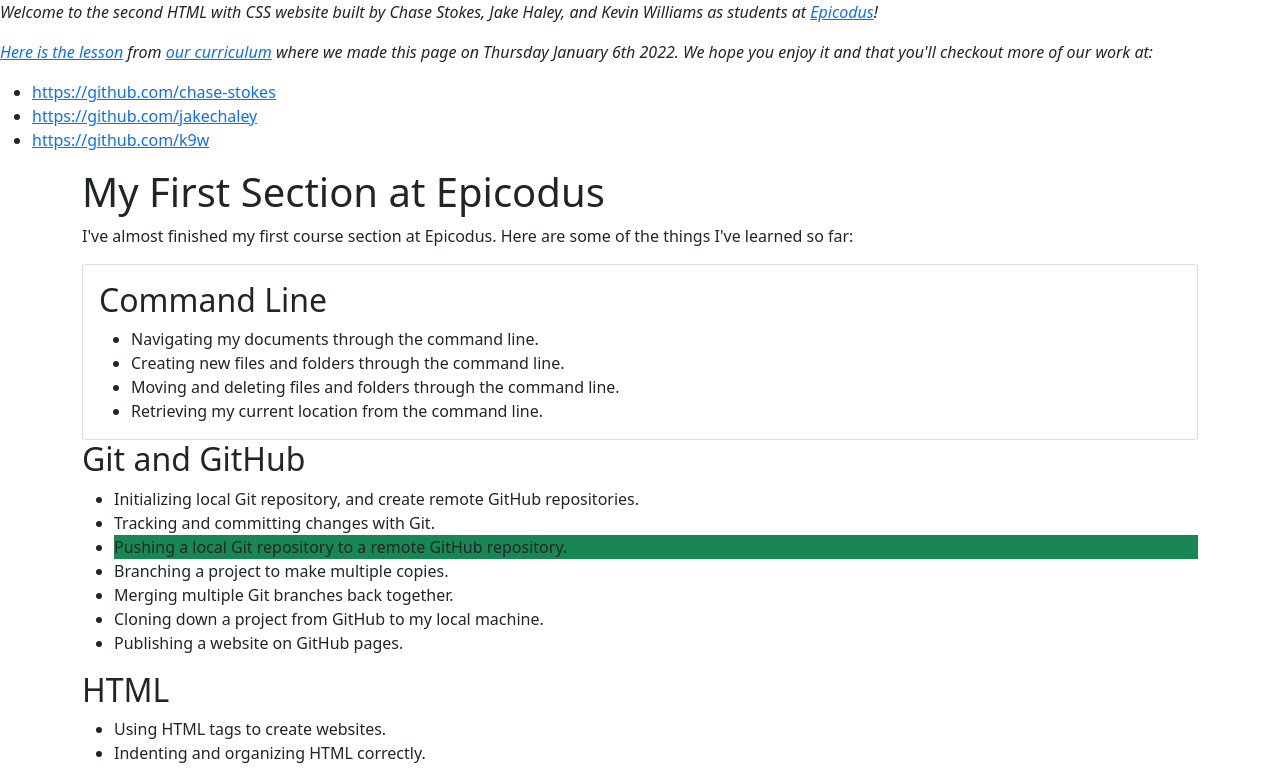
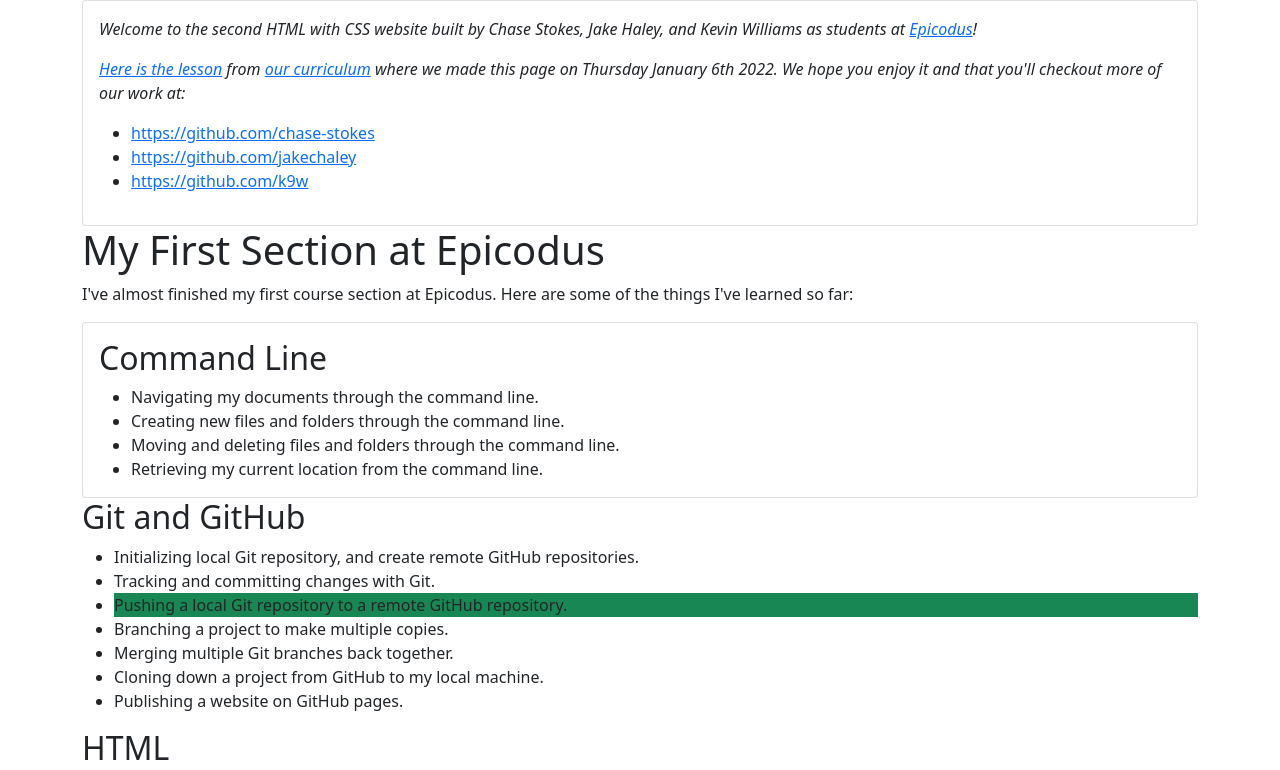
Before and after one commit to jakechaley/section-in-review, a plain HTML site: page index.html in a window 1280 px wide. Shown: the top 770 px of the page. Drawn offline with Linux system fonts and the light colour scheme.

Commit message:
Style project info in container, card, and card-body.

```diff
--- a/index.html
+++ b/index.html
@@ -6,23 +6,30 @@
   </head>
   <body>
 
-    <p><em>Welcome to the second HTML with CSS website built by Chase
-      Stokes, Jake Haley, and Kevin Williams as students
+
+    <div class="container">
+
+      <div class="card">
+        <div class="card-body">
+          <p><em>Welcome to the second HTML with CSS website built by
+            Chase Stokes, Jake Haley, and Kevin Williams as students
             at <a href="https://epicodus.com">Epicodus<a/>!
 
           <p><a href="https://www.learnhowtoprogram.com/introduction-to-programming/git-html-and-css/bootstrap-basic-elements">Here
-  is the lesson</a> from <a href="https://learnhowtoprogram.com">our
-  curriculum</a> where we made this page on Thursday January 6th
-  2022. We hope you enjoy it and that you'll checkout more of our work
-  at:</em></p>
+            is the lesson</a>
+            from <a href="https://learnhowtoprogram.com">our
+            curriculum</a> where we made this page on Thursday January
+            6th 2022. We hope you enjoy it and that you'll checkout
+            more of our work at:</em></p>
 
           <ul>
             <li><a href="https://github.com/chase-stokes">https://github.com/chase-stokes</a></li>
             <li><a href="https://github.com/jakechaley">https://github.com/jakechaley</a></li>
             <li><a href="https://github.com/k9w">https://github.com/k9w</a></li>
           </ul>
+	</div>
+      </div>
 
-    <div class="container">
       <div class="jumbotron">
         <h1>My First Section at Epicodus</h1>
         <p>
```
Lines whose indentation alone changed are shown as unchanged.
